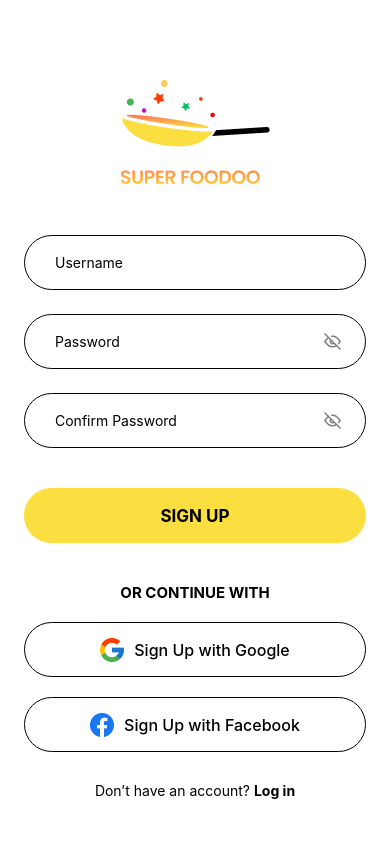
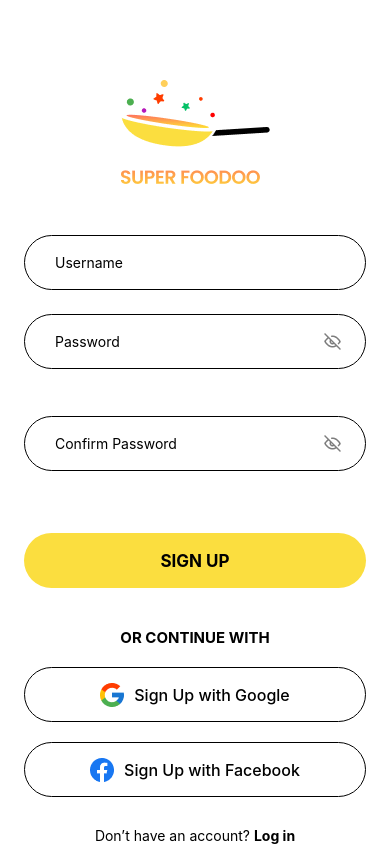
Before and after one commit to minhkhuong3108/xuong_ReactNative, a React Native app: screen / in a window 390 px wide. Built offline with nearby package versions, Linux system fonts and the light colour scheme.

Commit message:
Update SignUp.js

```diff
--- a/src/SignUp.js
+++ b/src/SignUp.js
@@ -66,7 +66,8 @@ export default SignUp
 
 const styles = StyleSheet.create({
     viewPass:{
-        flexDirection:'row'
+        flexDirection:'row',
+        flex:1
     },
     imgEyes:{
         position:'absolute',
```
